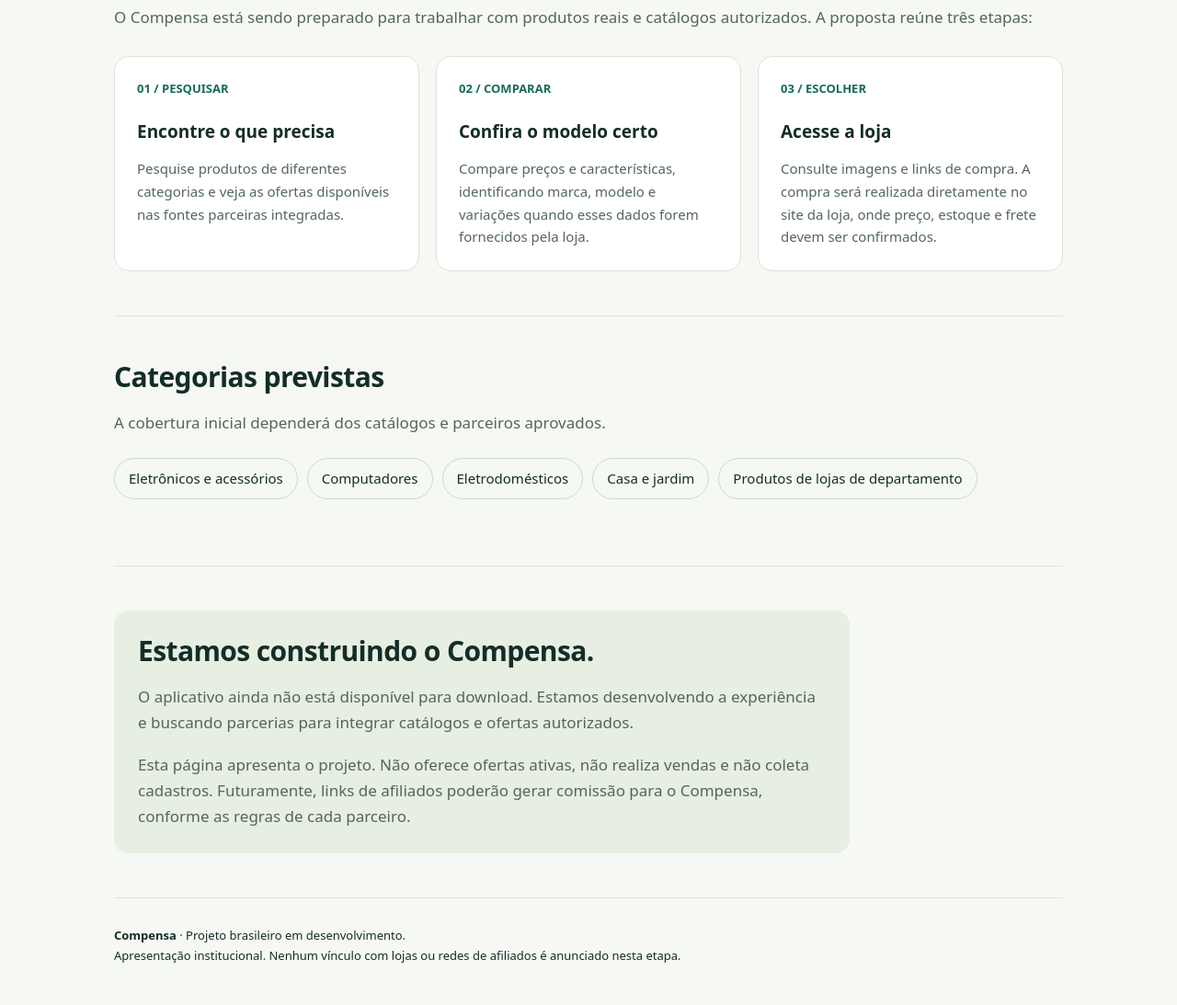
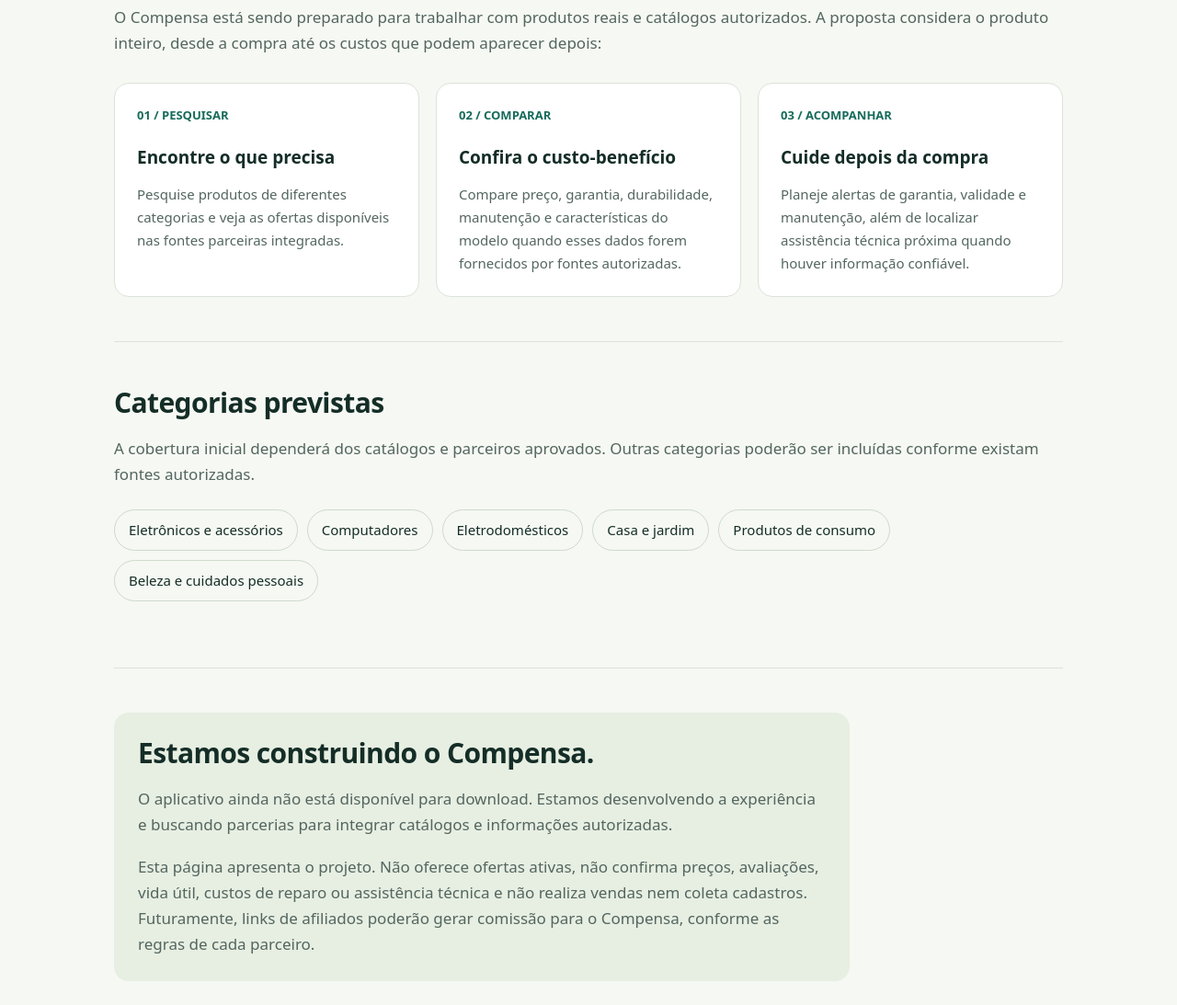
Before and after one commit to sergiopaolini1509/compensa-apresentacao, a plain HTML site: page index.html in a window 1280 px wide. Shown: the part 760-1853 px from the top of the page at 92% size. Drawn offline with Linux system fonts and the light colour scheme.

Commit message:
Atualizar apresentação: garantia, durabilidade e manutenção

```diff
--- a/index.html
+++ b/index.html
@@ -3,7 +3,7 @@
 <head>
   <meta charset="utf-8">
   <meta name="viewport" content="width=device-width,initial-scale=1">
-  <meta name="description" content="Conheça o Compensa, um aplicativo brasileiro em desenvolvimento para pesquisar produtos e comparar ofertas de lojas parceiras.">
+  <meta name="description" content="Conheça o Compensa, um aplicativo brasileiro em desenvolvimento para comparar preço, garantia, durabilidade, manutenção e custo-benefício.">
   <meta name="referrer" content="no-referrer">
   <title>Compensa — Escolhas que fazem sentido</title>
   <style>
@@ -17,25 +17,25 @@
       <div class="hero">
         <span class="eyebrow">Compare com mais clareza</span>
         <h1>Antes de comprar,<br>veja se compensa.</h1>
-        <p class="lead">Estamos desenvolvendo um aplicativo brasileiro para ajudar você a encontrar produtos, identificar modelos e comparar ofertas de lojas parceiras em um só lugar.</p>
+        <p class="lead">Estamos desenvolvendo um aplicativo brasileiro para comparar preço, garantia, durabilidade, manutenção e custo-benefício antes da compra.</p>
         <a class="button" href="#proposta">Conheça a proposta</a>
       </div>
       <section id="proposta" aria-labelledby="proposta-titulo">
         <h2 id="proposta-titulo">Mais informação para a sua escolha.</h2>
-        <p>O Compensa está sendo preparado para trabalhar com produtos reais e catálogos autorizados. A proposta reúne três etapas:</p>
+        <p>O Compensa está sendo preparado para trabalhar com produtos reais e catálogos autorizados. A proposta considera o produto inteiro, desde a compra até os custos que podem aparecer depois:</p>
         <div class="grid">
           <article class="card"><span class="number">01 / PESQUISAR</span><h3>Encontre o que precisa</h3><p>Pesquise produtos de diferentes categorias e veja as ofertas disponíveis nas fontes parceiras integradas.</p></article>
-          <article class="card"><span class="number">02 / COMPARAR</span><h3>Confira o modelo certo</h3><p>Compare preços e características, identificando marca, modelo e variações quando esses dados forem fornecidos pela loja.</p></article>
-          <article class="card"><span class="number">03 / ESCOLHER</span><h3>Acesse a loja</h3><p>Consulte imagens e links de compra. A compra será realizada diretamente no site da loja, onde preço, estoque e frete devem ser confirmados.</p></article>
+          <article class="card"><span class="number">02 / COMPARAR</span><h3>Confira o custo-benefício</h3><p>Compare preço, garantia, durabilidade, manutenção e características do modelo quando esses dados forem fornecidos por fontes autorizadas.</p></article>
+          <article class="card"><span class="number">03 / ACOMPANHAR</span><h3>Cuide depois da compra</h3><p>Planeje alertas de garantia, validade e manutenção, além de localizar assistência técnica próxima quando houver informação confiável.</p></article>
         </div>
       </section>
       <section aria-labelledby="categorias-titulo">
         <h2 id="categorias-titulo">Categorias previstas</h2>
-        <p>A cobertura inicial dependerá dos catálogos e parceiros aprovados.</p>
-        <ul class="tags"><li>Eletrônicos e acessórios</li><li>Computadores</li><li>Eletrodomésticos</li><li>Casa e jardim</li><li>Produtos de lojas de departamento</li></ul>
+        <p>A cobertura inicial dependerá dos catálogos e parceiros aprovados. Outras categorias poderão ser incluídas conforme existam fontes autorizadas.</p>
+        <ul class="tags"><li>Eletrônicos e acessórios</li><li>Computadores</li><li>Eletrodomésticos</li><li>Casa e jardim</li><li>Produtos de consumo</li><li>Beleza e cuidados pessoais</li></ul>
       </section>
       <section aria-labelledby="etapa-titulo">
-        <div class="notice"><h2 id="etapa-titulo">Estamos construindo o Compensa.</h2><p>O aplicativo ainda não está disponível para download. Estamos desenvolvendo a experiência e buscando parcerias para integrar catálogos e ofertas autorizados.</p><p>Esta página apresenta o projeto. Não oferece ofertas ativas, não realiza vendas e não coleta cadastros. Futuramente, links de afiliados poderão gerar comissão para o Compensa, conforme as regras de cada parceiro.</p></div>
+        <div class="notice"><h2 id="etapa-titulo">Estamos construindo o Compensa.</h2><p>O aplicativo ainda não está disponível para download. Estamos desenvolvendo a experiência e buscando parcerias para integrar catálogos e informações autorizadas.</p><p>Esta página apresenta o projeto. Não oferece ofertas ativas, não confirma preços, avaliações, vida útil, custos de reparo ou assistência técnica e não realiza vendas nem coleta cadastros. Futuramente, links de afiliados poderão gerar comissão para o Compensa, conforme as regras de cada parceiro.</p></div>
       </section>
     </main>
     <footer><strong>Compensa</strong> · Projeto brasileiro em desenvolvimento.<br>Apresentação institucional. Nenhum vínculo com lojas ou redes de afiliados é anunciado nesta etapa.</footer>
```
Also changed, not shown: 1 other file.
